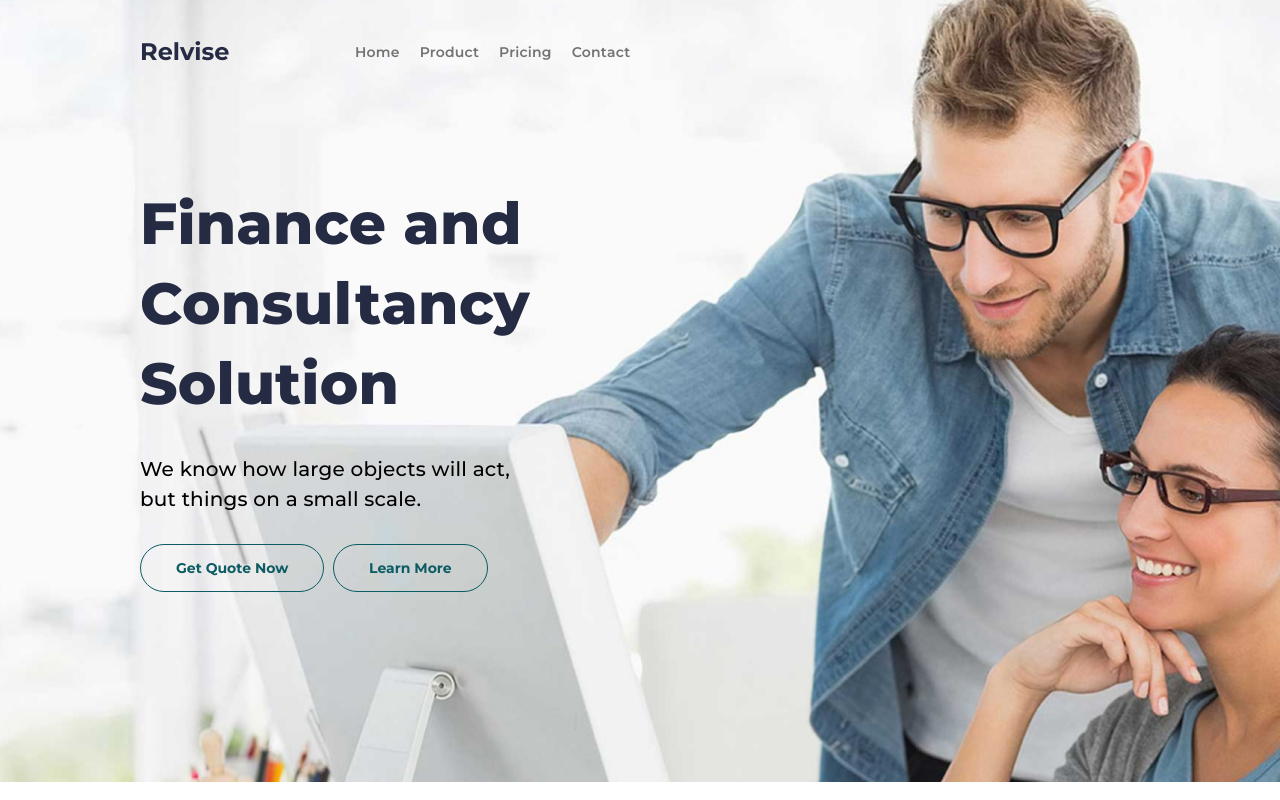
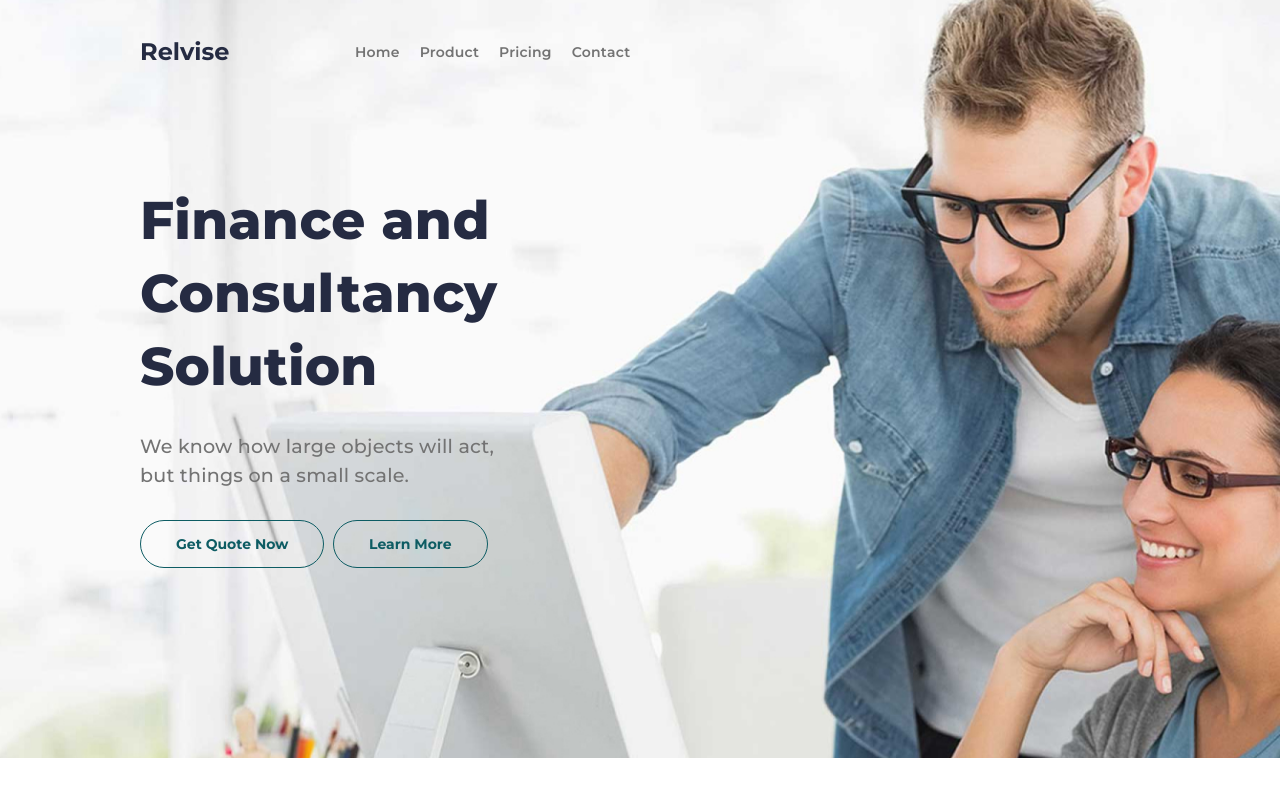
Before and after one commit to VirtoOZ/RELVISE, a website: page src/index.html in a window 1280 px wide. Drawn offline with nearby package versions, Linux system fonts and the light colour scheme; files that its build step writes are made by us from their sources; files whose address does not match are found by name; a web font is replaced by a local one.

Commit message:
mainblock adapt

```diff
--- a/src/js/files/script.js
+++ b/src/js/files/script.js
@@ -1,13 +1,13 @@
 //<BURGER>=================================
-// const iconMenu = document.querySelector('.menu__icon');//находим класс menu__icon
-// const menuBody = document.querySelector('.menu__body');//находим класс menu__body
-// if (iconMenu) {//Проверяем есть ли menu__icon
-// 	iconMenu.addEventListener("click", function (e) {//вещам событие при клике мыши
-// 		document.body.classList.toggle('_lock');//Для Body даем класс Lock для отключения прокрутки
-// 		iconMenu.classList.toggle('_active');//добавляем класс active menu__icon
-// 		menuBody.classList.toggle('_active');//добавляем класс active menu__body
-// 	});
-// };
+const iconMenu = document.querySelector('.menu__icon');//находим класс menu__icon
+const menuBody = document.querySelector('.menu__body');//находим класс menu__body
+if (iconMenu) {//Проверяем есть ли menu__icon
+	iconMenu.addEventListener("click", function (e) {//вещам событие при клике мыши
+		document.body.classList.toggle('_lock');//Для Body даем класс Lock для отключения прокрутки
+		iconMenu.classList.toggle('_active');//добавляем класс active menu__icon
+		menuBody.classList.toggle('_active');//добавляем класс active menu__body
+	});
+};
 //</BURGER>=================================
 
 //<BURGER SIDE-MENU>=================================
--- a/src/scss/header.scss
+++ b/src/scss/header.scss
@@ -16,6 +16,7 @@
 	}
 	// .header__logo
 	&__logo {
+		// display: inline-flex;
 		flex: 0 0 21.5%;
 		color: #252b42;
 		padding: 0px 10px 0px 0px;
--- a/src/scss/style.scss
+++ b/src/scss/style.scss
@@ -157,17 +157,20 @@ body {
 	&__title {
 		color: #252b42;
 		font-family: Montserrat;
-		font-size: 58px;
+		@include adaptiv-font(58, 24, 30);
+		// font-size: 58px;
 		font-weight: 800;
-		line-height: 80px; /* 137.931% */
+		line-height: 137.931%; /* 80px */
 		letter-spacing: 0.2px;
 	}
 	// .mainblock__text
 	&__text {
-		font-size: 20px;
+		@include adaptiv-font(20, 14, 30);
+		// font-size: 20px;
 		font-weight: 500;
-		line-height: 30px; /* 150% */
+		line-height: 150%; /*  30px*/
 		letter-spacing: 0.2px;
+		color: #737373;
 	}
 	// .mainblock__body-btn
 	&__body-btn {
@@ -188,6 +191,10 @@ body {
 		left: 0;
 		img {
 			object-position: right;
+			background-color: rgba(0, 0, 0, 0.5);
+			@media (max-width: ($md2+px)) {
+				opacity: 0.5;
+			}
 		}
 	}
 }
```
Also changed, not shown: dist/css/style.css, dist/css/style.min.css, dist/js/app.min.js.
